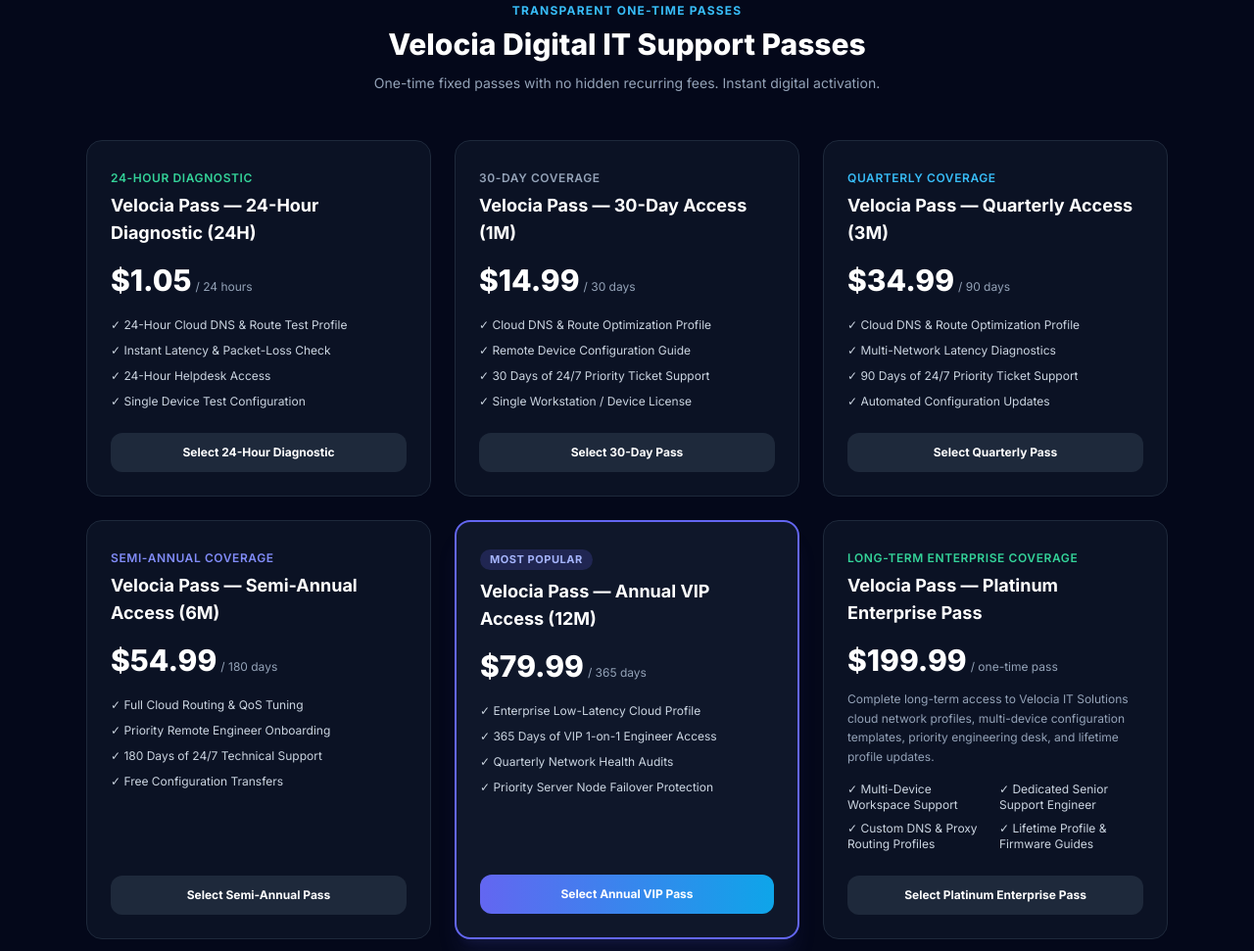
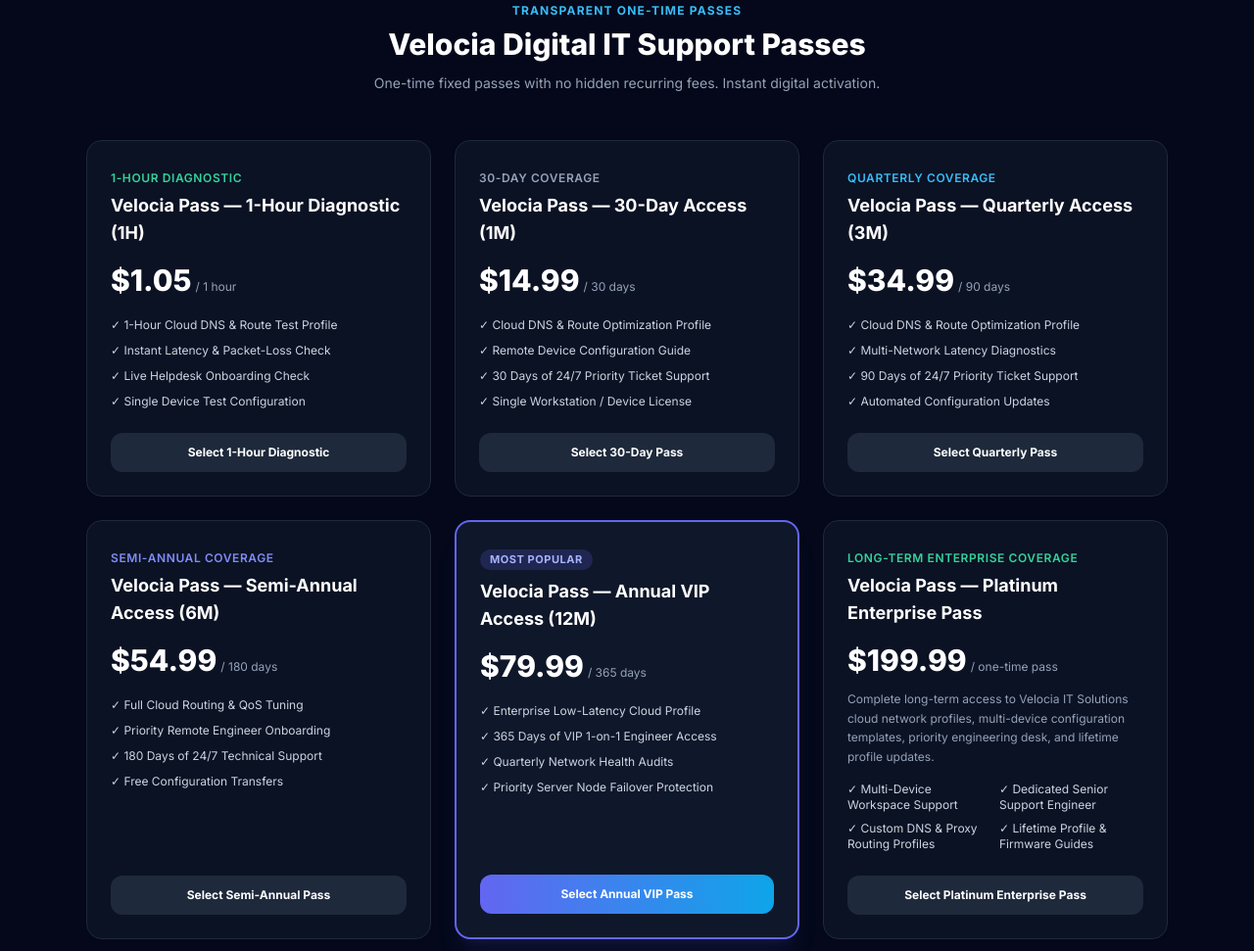
Before and after one commit to Jumperk12/Velocia-IT-Solutions, a plain HTML site: page index.html in a window 1280 px wide. Shown: the part 1780-2751 px from the top of the page at 98% size. Drawn offline with nearby package versions, Linux system fonts and the light colour scheme.

Commit message:
Update trial card to 1-Hour Diagnostic Pass

```diff
--- a/index.html
+++ b/index.html
@@ -171,24 +171,24 @@
       </div>
 
       <div class="mt-12 grid gap-6 sm:grid-cols-2 lg:grid-cols-3">
-        <!-- 24-Hour Diagnostic Pass -->
+        <!-- 1-Hour Diagnostic Pass -->
         <div class="rounded-2xl border border-slate-800 bg-slate-900/70 p-6 flex flex-col justify-between">
           <div>
-            <span class="text-xs font-semibold uppercase tracking-wider text-emerald-400">24-Hour Diagnostic</span>
-            <h3 class="mt-1 text-lg font-bold text-white">Velocia Pass — 24-Hour Diagnostic (24H)</h3>
+            <span class="text-xs font-semibold uppercase tracking-wider text-emerald-400">1-Hour Diagnostic</span>
+            <h3 class="mt-1 text-lg font-bold text-white">Velocia Pass — 1-Hour Diagnostic (1H)</h3>
             <div class="mt-4 flex items-baseline gap-1">
               <span class="text-3xl font-extrabold text-white">$1.05</span>
-              <span class="text-xs text-slate-400">/ 24 hours</span>
+              <span class="text-xs text-slate-400">/ 1 hour</span>
             </div>
             <ul class="mt-5 space-y-2.5 text-xs text-slate-300">
-              <li>&#10003; 24-Hour Cloud DNS &amp; Route Test Profile</li>
+              <li>&#10003; 1-Hour Cloud DNS &amp; Route Test Profile</li>
               <li>&#10003; Instant Latency &amp; Packet-Loss Check</li>
-              <li>&#10003; 24-Hour Helpdesk Access</li>
+              <li>&#10003; Live Helpdesk Onboarding Check</li>
               <li>&#10003; Single Device Test Configuration</li>
             </ul>
           </div>
           <a href="https://whop.com/checkout/plan_IVC4aUfadTyVN" class="mt-6 block w-full rounded-xl bg-slate-800 py-3 text-center text-xs font-bold text-white hover:bg-slate-700 transition">
-            Select 24-Hour Diagnostic
+            Select 1-Hour Diagnostic
           </a>
         </div>
 
```
